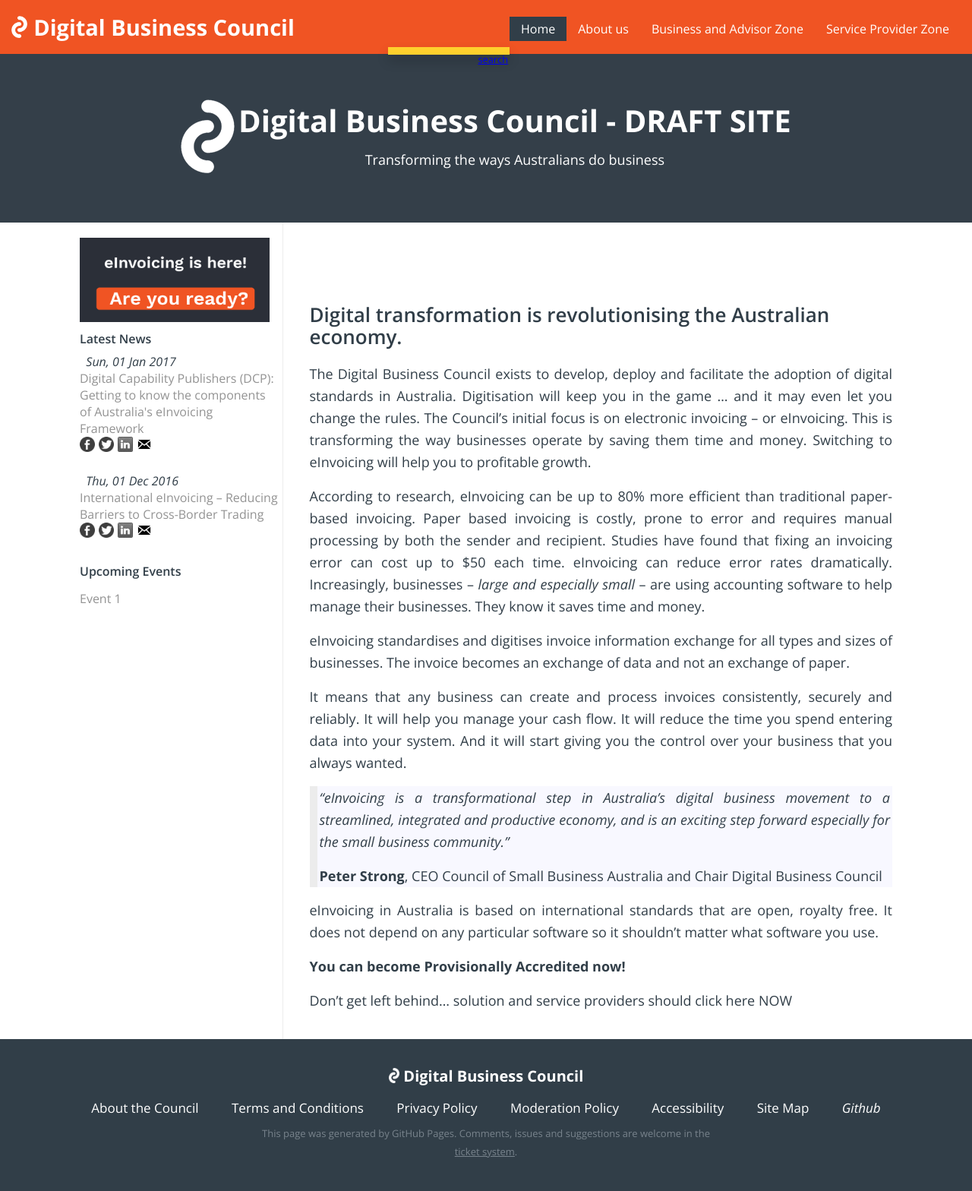
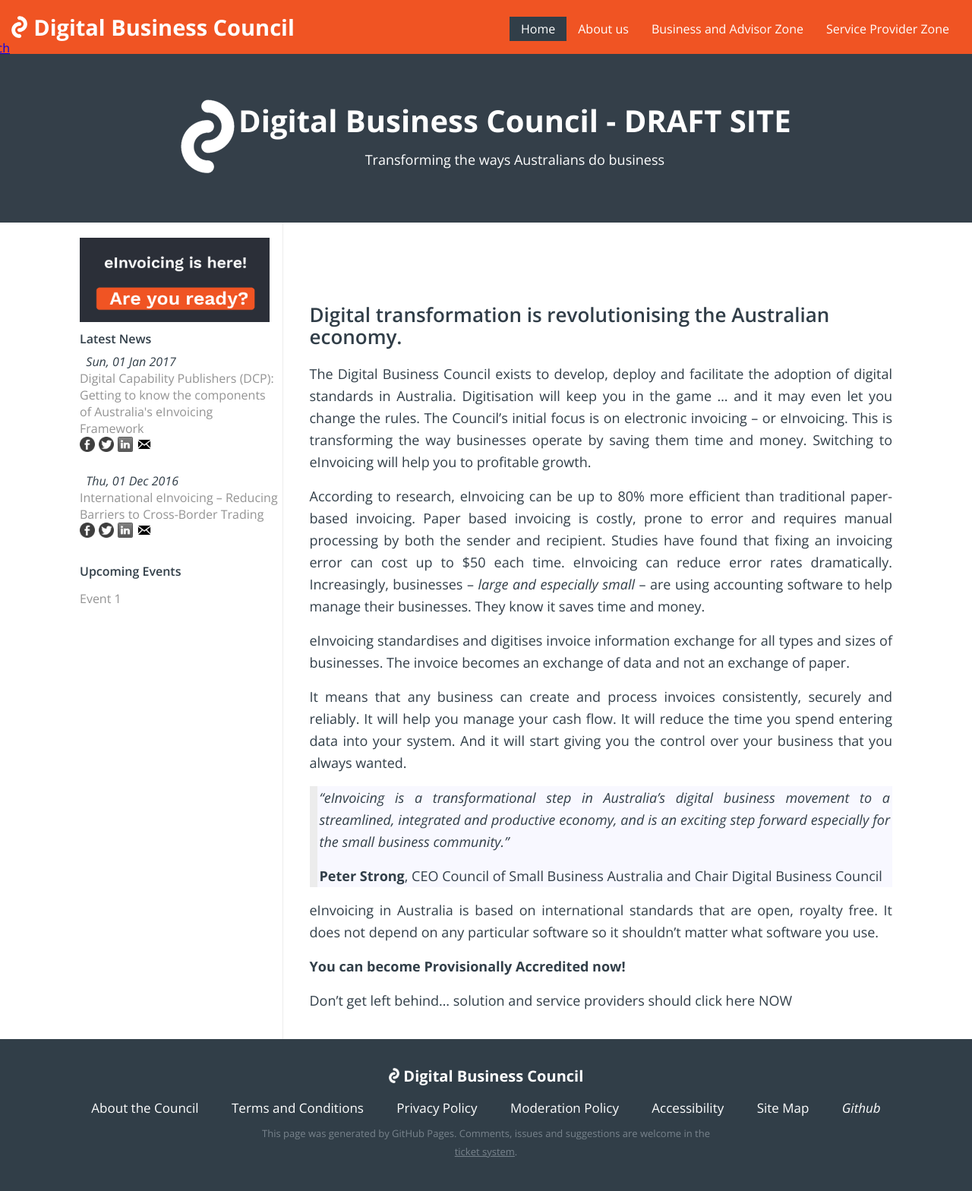
Before and after one commit to Digital-Business-Council/Digital-Business-Council.github.io, a Jekyll site: the page built from index.md, in a window 1280 px wide. Shown: the whole page at 76% size. Built offline with Jekyll 4.4.1, drawn with Linux system fonts in a browser that asks for light colours; our own code applies the rules of GitHub Pages for plain Markdown files.

Commit message:
Update _header.scss

```diff
--- a/_sass/_header.scss
+++ b/_sass/_header.scss
@@ -2,15 +2,9 @@
   background: $dbc-primary;
 
    .searchBar {
-       font-size: 80%;
-       padding: 0.43em 0 0.57em;
        background-color: $dbc-tertiary;
-       padding: 5px 5px;
-       float: right;
-       position: relative;
+       position: absolute;
        top: 50px;
-       min-width: 160px;
-       box-shadow: 0px 8px 16px 0px rgba(0,0,0,0.2);
        z-index: 1;
 
        .sIcon{
@@ -22,6 +16,9 @@
        .search {
           float: right;
           display: none;
+          min-width: 160px;
+          box-shadow: 0px 8px 16px 0px rgba(0,0,0,0.2);
+          z-index: 2;
 
          .searchString {
            width: 283px;
```
